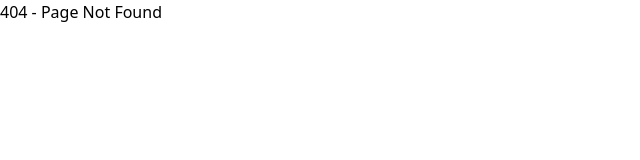
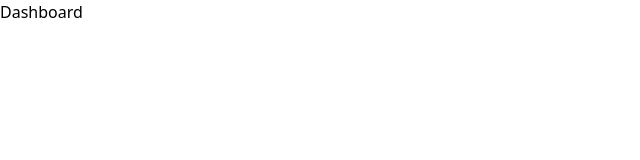
Before and after one commit to Duwesh/Nextjs-15, a Next.js app: page /dashboard in a window 1280 px wide. Before the commit this address had no page. Shown: the top 160 px of the page, without its empty margins (0-640 px from the left). Built offline with nearby package versions, Linux system fonts and the light colour scheme.

Commit message:
private folders

```diff
--- /dev/null
+++ b/src/app/dashboard/lineChart.tsx
@@ -0,0 +1,5 @@
+function lineChart() {
+  return <div>Line Chart</div>;
+}
+
+export default lineChart;
--- /dev/null
+++ b/src/app/dashboard/page.tsx
@@ -0,0 +1,7 @@
+// function BarChart() {
+//   return <div>BarChart</div>;
+// }
+
+export default function Dashboard() {
+  return <h1>Dashboard</h1>;
+}
```
